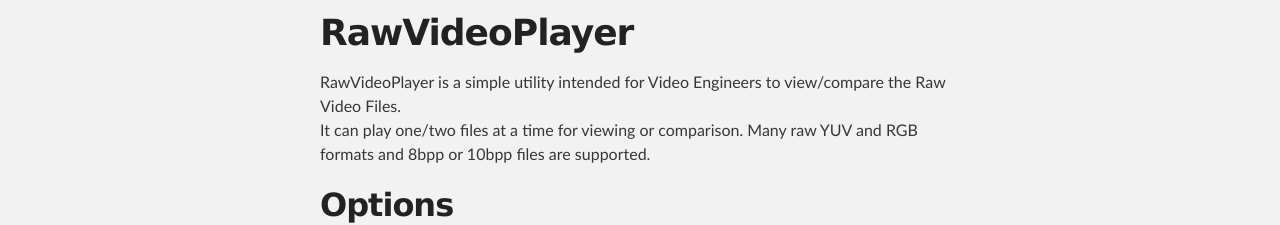
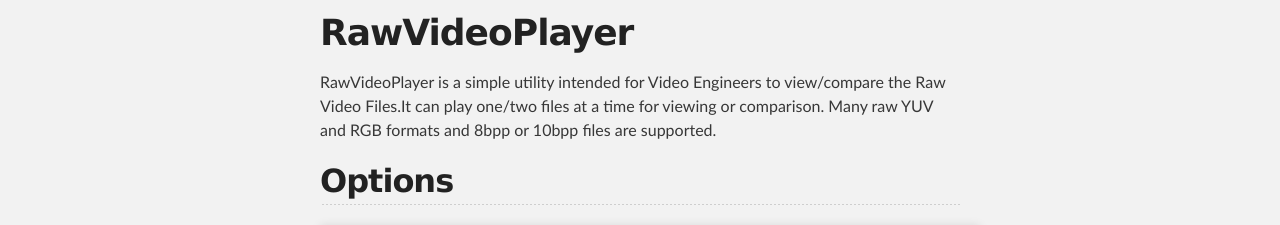
Before and after one commit to anilms/rawvideoplayer, a plain HTML site: page index.html in a window 1280 px wide. Shown: the part 254-479 px from the top of the page. Drawn offline with Linux system fonts and the light colour scheme.

```diff
--- a/index.html
+++ b/index.html
@@ -34,9 +34,7 @@
         <h1>
 <a id="rawvideoplayer" class="anchor" href="#rawvideoplayer" aria-hidden="true"><span class="octicon octicon-link"></span></a>RawVideoPlayer</h1>
 
-<p>RawVideoPlayer is a simple utility intended for Video Engineers to view/compare the Raw Video Files.<br>
-It can play one/two files at a time for viewing or comparison.
-Many raw YUV and RGB formats and 8bpp or 10bpp files are supported.  </p>
+<p>RawVideoPlayer is a simple utility intended for Video Engineers to view/compare the Raw Video Files.It can play one/two files at a time for viewing or comparison. Many raw YUV and RGB formats and 8bpp or 10bpp files are supported.  </p>
 
 <h2>
 <a id="options" class="anchor" href="#options" aria-hidden="true"><span class="octicon octicon-link"></span></a>Options</h2>
```
Also changed, not shown: params.json (+1 -1 lines).
